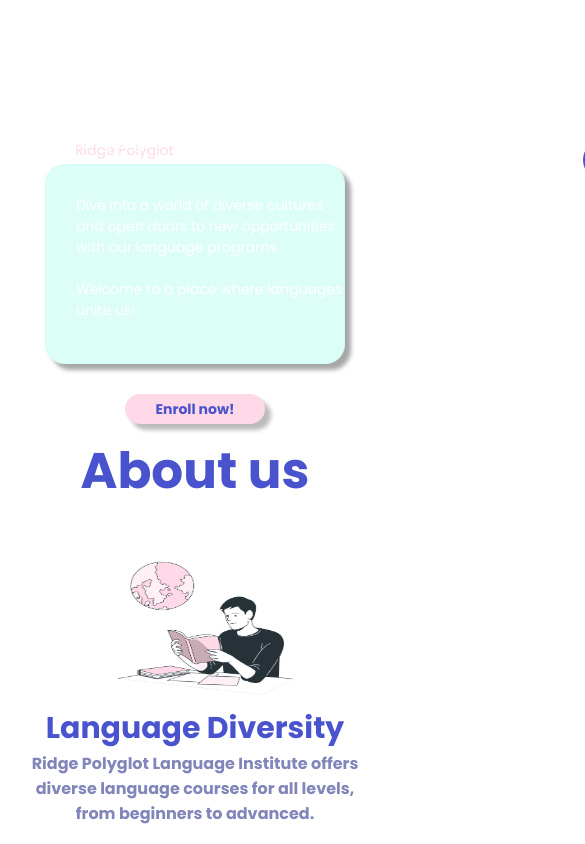
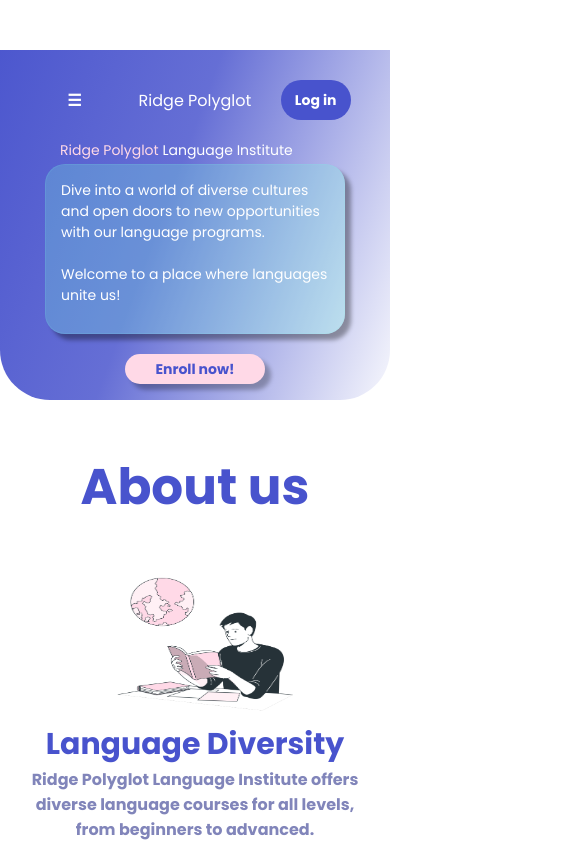
Before and after one commit to HassanFakih9/Elearning-Gr6-Frontend, a React (Create React App) app: page /login in a window 390 px wide. Shown: the top 844 px of the page, 585 px wide, since content can reach past the window. Built offline with nearby package versions, Linux system fonts and the light colour scheme.

Commit message:
Responsive Hero

```diff
--- a/src/CSS/HeroSection.css
+++ b/src/CSS/HeroSection.css
@@ -146,6 +146,7 @@
 @media (max-width: 766px) {
     .Mobile {
         display: block;
+        height: 350px;
     }
 
     .Desktop {
@@ -159,31 +160,49 @@
     }
 
     .Mobile-Navbar {
-        position: relative;
-        top: 60px;
-        left: 0;
-        display: flex;
         justify-content: space-between;
         align-items: center;
         padding: 10px;
         color: white;
+        display: flex;
     }
 
     .Mobile-Burger {
         background-color: transparent;
         border: none;
-        padding: 10px;
         color: white;
-        font-size: 14px;
         cursor: pointer;
+        width: 70px;
+    }
+
+    .Mobile-Nav {
+        display: none;
+        flex-direction: column;
     }
 
     .Mobile-Nav.active {
-        display: block;
+        display: flex;
+        position: absolute;
+        top: 120px;
+        left: -1px;
+        z-index: 1;
+        width: 100%;
+        align-items: center;
+        padding: 5px;
+        background: #FFD9E7;
+        opacity: 0.7;
+        border: none;
+        box-shadow: 6px 6px 4px 0px rgba(0, 0, 0, 0.27);
+    }
+
+    .Mobile-Nav-Title {
+        text-decoration: none;
+        color: #4853CD;
     }
 
     .Mobile-Logo {
-        font-size: 14px;
+        padding-top: 10px;
+        text-align: center;
     }
 
     .Mobile-Login {
@@ -194,6 +213,7 @@
         border: none;
         cursor: pointer;
         font-size: 14px;
+        width: 70px;
     }
 
     .Mobile-Header-Hero {
@@ -212,22 +232,21 @@
     }
 
     .Mobile-Hero-description1 {
-        margin-left: 30px;
+        margin-left: 15px;
         color: white;
         padding-bottom: 1%;
     }
 
     .Mobile-Hero-description2 {
         width: 300px;
-        height: 200px;
+        height: 170px;
         border-radius: 20px;
         border: 1px solid rgba(122, 245, 224, 0.12);
         background: rgba(122, 245, 224, 0.25);
         box-shadow: 6px 6px 4px 0px rgba(0, 0, 0, 0.35);
         backdrop-filter: blur(0.20000000298023224px);
         color: white;
-        padding-top: 30px;
-        padding-left: 30px;
+        padding: 15px;
     }
 
     .Mobile-Header-enroll {
@@ -242,6 +261,6 @@
         border: none;
         box-shadow: 6px 6px 4px 0px rgba(0, 0, 0, 0.27);
         align-items: center;
-        margin-top: 30px;
+        margin-top: 20px;
     }
 }
--- a/src/Components/HeroSection.jsx
+++ b/src/Components/HeroSection.jsx
@@ -41,16 +41,17 @@ function HeroSection() {
                 </div>
             </div>
 
+            <div className="Header">
                 <div className='Mobile'>
                     <div className="Mobile-Navbar">
                         <button className="Mobile-Burger" onClick={toggleBurgerMenu}>
                             ☰
                         </button>
                         <div className={`Mobile-Nav ${isBurgerActive ? 'active' : ''}`}>
-                        <a className="Nav-Title" href="Languages">Languages</a>
-                        <a className="Nav-Title" href="About">About</a>
-                        <a className="Nav-Title" href="Teachers">Teachers</a>
-                        <a className="Nav-Title" href="Contact us">Contact us</a>
+                            <a className="Mobile-Nav-Title" href="Languages">Languages</a>
+                            <a className="Mobile-Nav-Title" href="About">About</a>
+                            <a className="Mobile-Nav-Title" href="Teachers">Teachers</a>
+                            <a className="Mobile-Nav-Title" href="Contact us">Contact us</a>
                         </div>
                         <div className="Mobile-Logo">Ridge Polyglot</div>
                         <button className="Mobile-Login">Log in</button>
@@ -71,6 +72,7 @@ function HeroSection() {
                     </div>
                 </div>
             </div>
+        </div>
     );
 }
 export default HeroSection;
```
Lines whose indentation alone changed are shown as unchanged.
